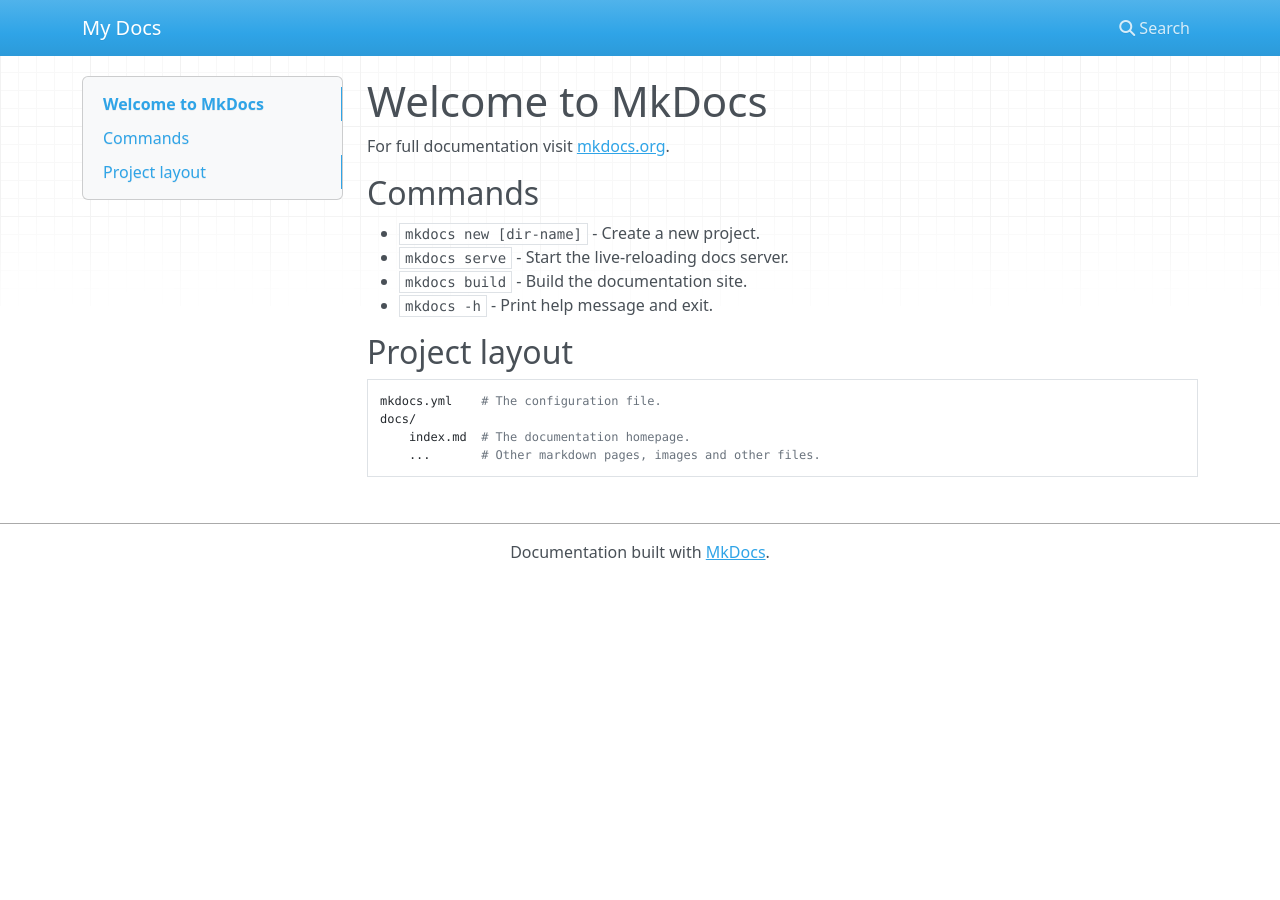
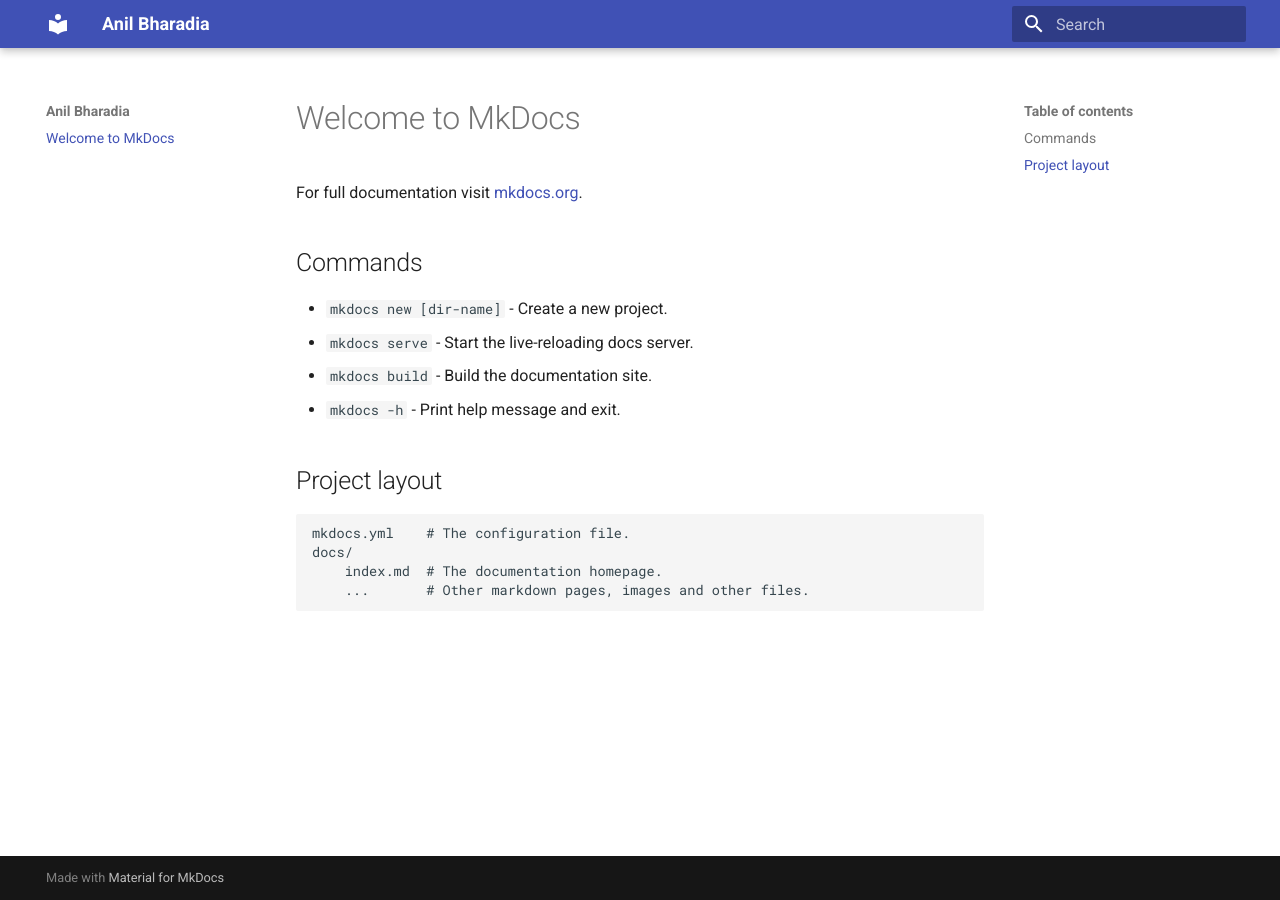
Before and after one commit to anilbharadia/anilbharadia.github.io, an MkDocs documentation site: the page built from docs/index.md, in a window 1280 px wide. Built offline with MkDocs 1.6.1 and Material for MkDocs 9.7.7, drawn with Linux system fonts in a browser that asks for light colours; nearby versions of some CDN libraries.

Commit message:
add material theme

```diff
--- a/mkdocs.yml
+++ b/mkdocs.yml
@@ -1 +1,3 @@
-site_name: My Docs
+site_name: Anil Bharadia
+theme:
+  name: material
```
